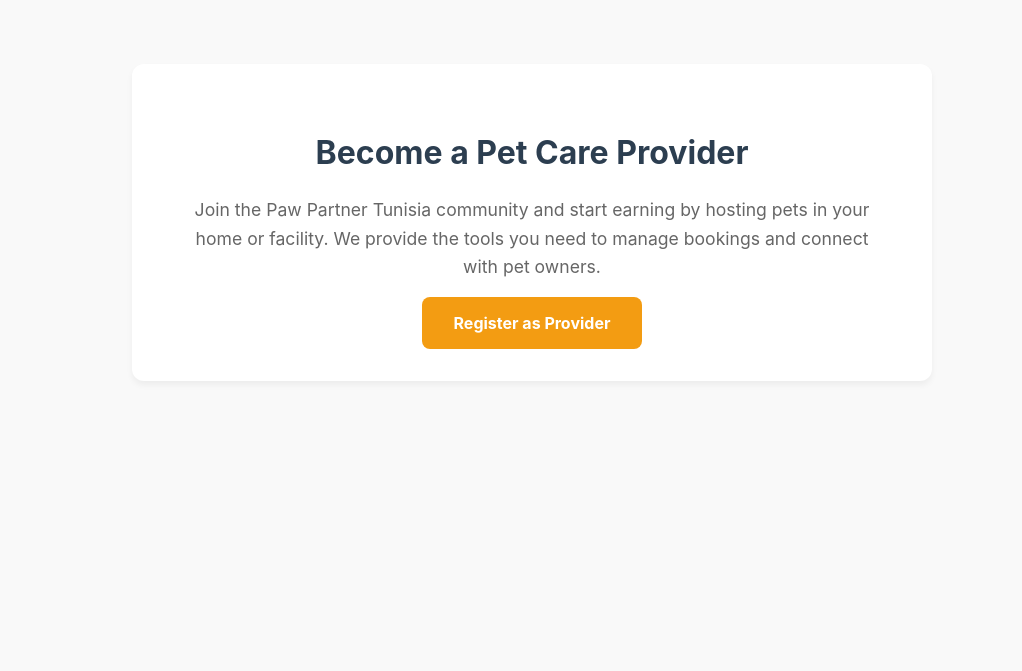
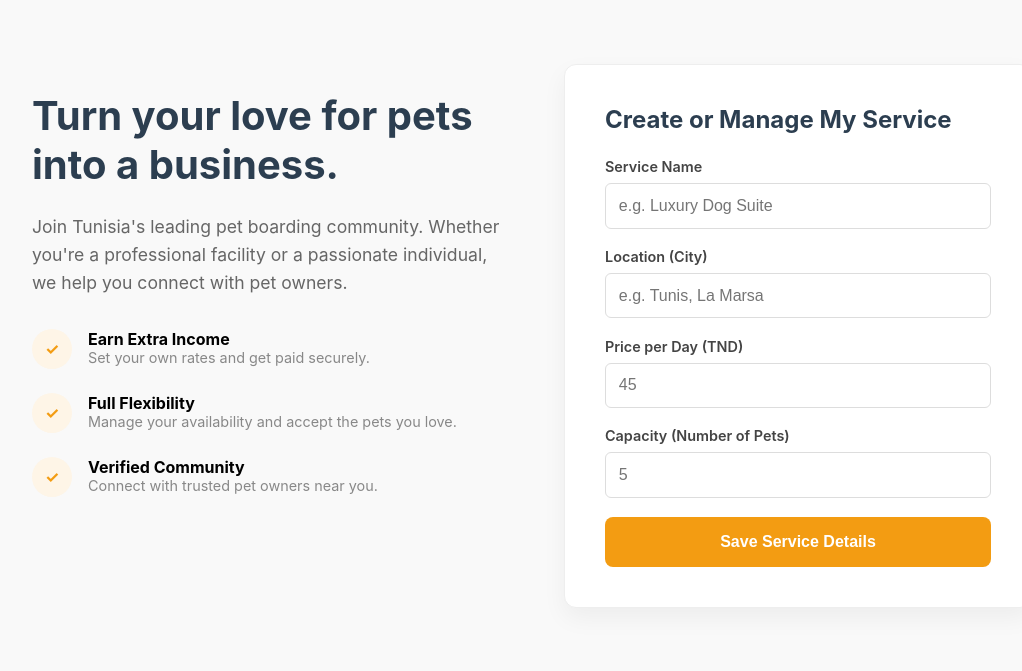
Before and after one commit to SanaSamm/pet-boarding-platform, a Flask app: page /offer-care in a window 1280 px wide. Shown: the part 62-733 px from the top of the page, without its empty margins (108-1130 px from the left). Run offline with Flask 3, Linux system fonts and the light colour scheme; parts of the project's set-up code (start-up, migrations or seed data) failed here and were passed over.

Commit message:
Build the "Offer Pet Care Services" page UI
Create the offer_care.html template with sections for provider benefits and a service creation form, updating header and content styling.

Replit-Commit-Author: Agent
Replit-Commit-Session-Id: 8eece317-a3e8-46f3-90e2-0bf846d5b170
Replit-Commit-Checkpoint-Type: full_checkpoint
Replit-Commit-Event-Id: d1bede3f-4ef8-4176-a3ab-ec8f6990b27e
Replit-Commit-Screenshot-Url: https://storage.googleapis.com/screenshot-production-us-central1/562eb7aa-6485-4f6b-a92a-51eb82f6b46a/8eece317-a3e8-46f3-90e2-0bf846d5b170/lVVdjQC
Replit-Helium-Checkpoint-Created: true

```diff
--- a/templates/offer_care.html
+++ b/templates/offer_care.html
@@ -6,14 +6,30 @@
     <title>Offer Care - Paw Partner Tunisia</title>
     <style>
         body { margin: 0; font-family: -apple-system, BlinkMacSystemFont, "Segoe UI", Roboto, Helvetica, Arial, sans-serif; background: #f9f9f9; }
-        header { background: #fff; border-bottom: 1px solid #eee; padding: 1rem 2rem; display: flex; justify-content: space-between; align-items: center; }
+        header { background: #fff; border-bottom: 1px solid #eee; padding: 1rem 2rem; display: flex; justify-content: space-between; align-items: center; position: sticky; top: 0; z-index: 1000; }
         .logo { font-size: 1.5rem; font-weight: bold; color: #f39c12; text-decoration: none; }
         nav a { margin-left: 1.5rem; text-decoration: none; color: #333; font-weight: 500; }
-        .content { padding: 4rem 2rem; max-width: 800px; margin: 0 auto; text-align: center; }
-        .card { background: white; padding: 3rem; border-radius: 12px; box-shadow: 0 4px 6px rgba(0,0,0,0.05); }
-        h1 { color: #2c3e50; margin-bottom: 1.5rem; }
-        p { font-size: 1.1rem; line-height: 1.6; color: #666; margin-bottom: 2rem; }
-        .btn { background: #f39c12; color: white; padding: 1rem 2rem; border-radius: 8px; text-decoration: none; font-weight: bold; }
+
+        .content { padding: 4rem 2rem; max-width: 1000px; margin: 0 auto; }
+        .grid { display: grid; grid-template-columns: 1fr 1fr; gap: 4rem; align-items: start; }
+
+        .benefits h1 { color: #2c3e50; font-size: 2.5rem; margin-bottom: 1.5rem; }
+        .benefits p { font-size: 1.1rem; line-height: 1.6; color: #666; margin-bottom: 2rem; }
+        .benefit-item { display: flex; gap: 1rem; margin-bottom: 1.5rem; }
+        .benefit-icon { background: #fef5e7; color: #f39c12; width: 40px; height: 40px; border-radius: 50%; display: flex; align-items: center; justify-content: center; flex-shrink: 0; font-weight: bold; }
+
+        .form-card { background: white; padding: 2.5rem; border-radius: 12px; box-shadow: 0 10px 25px rgba(0,0,0,0.05); border: 1px solid #eee; }
+        .form-card h2 { margin-top: 0; color: #2c3e50; margin-bottom: 1.5rem; }
+        .form-group { margin-bottom: 1.2rem; }
+        .form-group label { display: block; font-weight: 600; margin-bottom: 0.5rem; color: #444; font-size: 0.9rem; }
+        .form-group input { width: 100%; padding: 0.8rem; border: 1px solid #ddd; border-radius: 6px; box-sizing: border-box; font-size: 1rem; }
+
+        .btn-primary { background: #f39c12; color: white; padding: 1rem 2rem; border-radius: 8px; text-decoration: none; font-weight: bold; border: none; width: 100%; cursor: pointer; font-size: 1rem; display: block; text-align: center; margin-top: 1rem; transition: background 0.2s; }
+        .btn-primary:hover { background: #e67e22; }
+
+        @media (max-width: 768px) {
+            .grid { grid-template-columns: 1fr; gap: 2rem; }
+        }
     </style>
 </head>
 <body>
@@ -25,10 +41,54 @@
         </nav>
     </header>
     <div class="content">
-        <div class="card">
-            <h1>Become a Pet Care Provider</h1>
-            <p>Join the Paw Partner Tunisia community and start earning by hosting pets in your home or facility. We provide the tools you need to manage bookings and connect with pet owners.</p>
-            <a href="#" class="btn">Register as Provider</a>
+        <div class="grid">
+            <div class="benefits">
+                <h1>Turn your love for pets into a business.</h1>
+                <p>Join Tunisia's leading pet boarding community. Whether you're a professional facility or a passionate individual, we help you connect with pet owners.</p>
+
+                <div class="benefit-item">
+                    <div class="benefit-icon">✓</div>
+                    <div>
+                        <strong>Earn Extra Income</strong>
+                        <div style="color: #888; font-size: 0.9rem;">Set your own rates and get paid securely.</div>
+                    </div>
+                </div>
+                <div class="benefit-item">
+                    <div class="benefit-icon">✓</div>
+                    <div>
+                        <strong>Full Flexibility</strong>
+                        <div style="color: #888; font-size: 0.9rem;">Manage your availability and accept the pets you love.</div>
+                    </div>
+                </div>
+                <div class="benefit-item">
+                    <div class="benefit-icon">✓</div>
+                    <div>
+                        <strong>Verified Community</strong>
+                        <div style="color: #888; font-size: 0.9rem;">Connect with trusted pet owners near you.</div>
+                    </div>
+                </div>
+            </div>
+
+            <div class="form-card">
+                <h2>Create or Manage My Service</h2>
+                <div class="form-group">
+                    <label>Service Name</label>
+                    <input type="text" placeholder="e.g. Luxury Dog Suite">
+                </div>
+                <div class="form-group">
+                    <label>Location (City)</label>
+                    <input type="text" placeholder="e.g. Tunis, La Marsa">
+                </div>
+                <div class="form-group">
+                    <label>Price per Day (TND)</label>
+                    <input type="number" placeholder="45">
+                </div>
+                <div class="form-group">
+                    <label>Capacity (Number of Pets)</label>
+                    <input type="number" placeholder="5">
+                </div>
+                <button class="btn-primary">Save Service Details</button>
+            </div>
         </div>
     </div>
 </body>
```
